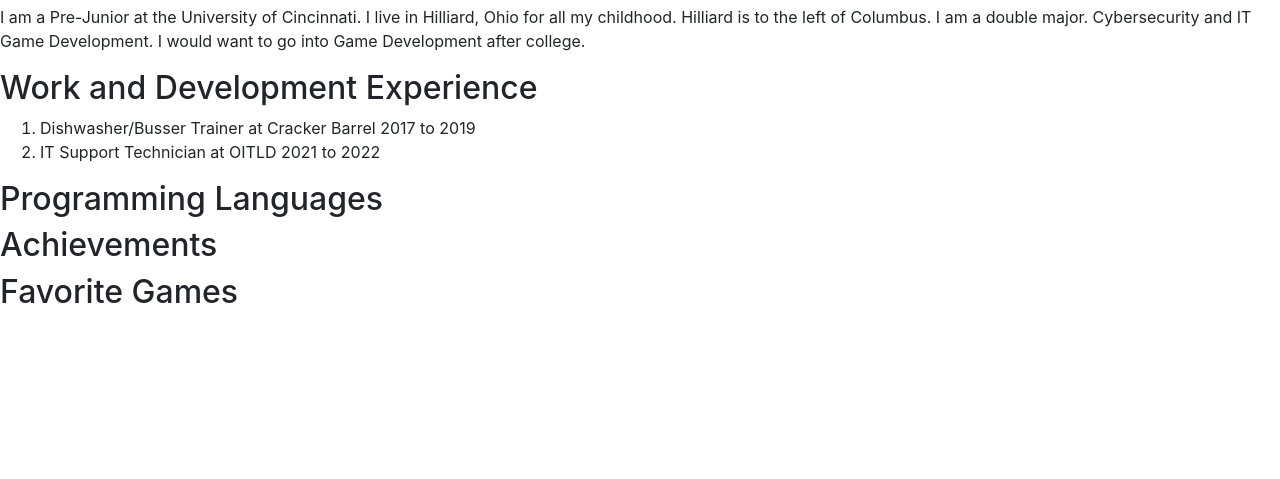
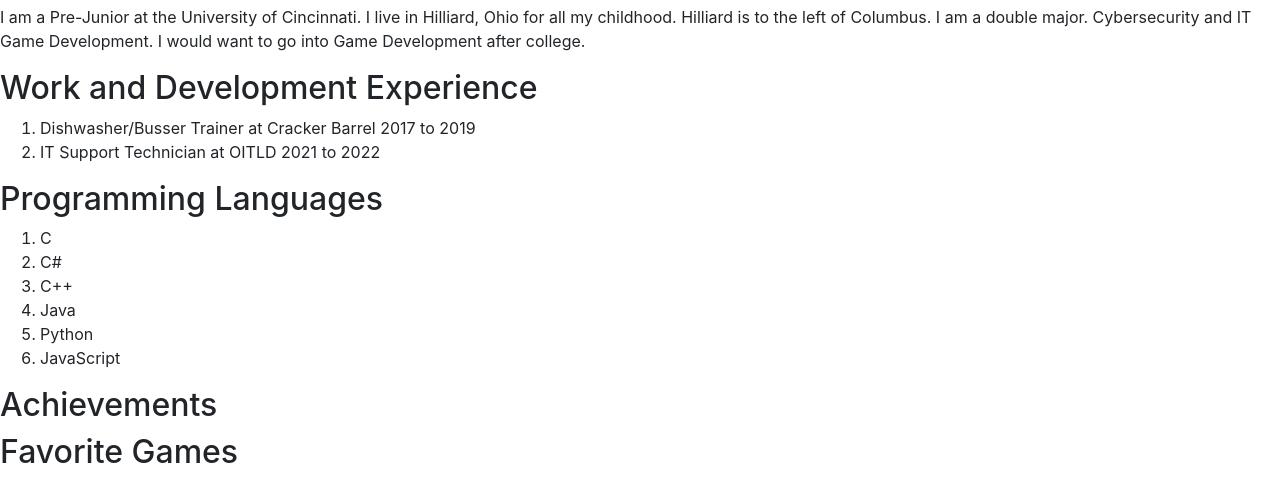
Before and after one commit to IT3049C-Students/1-online-portfolio-AlexBalogh1933, a website: page index.html in a window 1280 px wide. Shown: the part 397-876 px from the top of the page. Before the commit the page ends 800 px from the top, so only its background shows below. Drawn offline with nearby package versions, Linux system fonts and the light colour scheme.

Commit message:
added Programming Lanuages section

```diff
--- a/index.html
+++ b/index.html
@@ -51,6 +51,26 @@
       <h2>
         Programming Languages
       </h2>
+      <ol>
+        <li>
+          C
+        </li>
+        <li>
+          C#
+        </li>
+        <li>
+          C++
+        </li>
+        <li>
+          Java
+        </li>
+        <li>
+          Python
+        </li>
+        <li>
+          JavaScript
+        </li>
+      </ol>
     </div>
     <div class="achievements">
       <h2>
```
